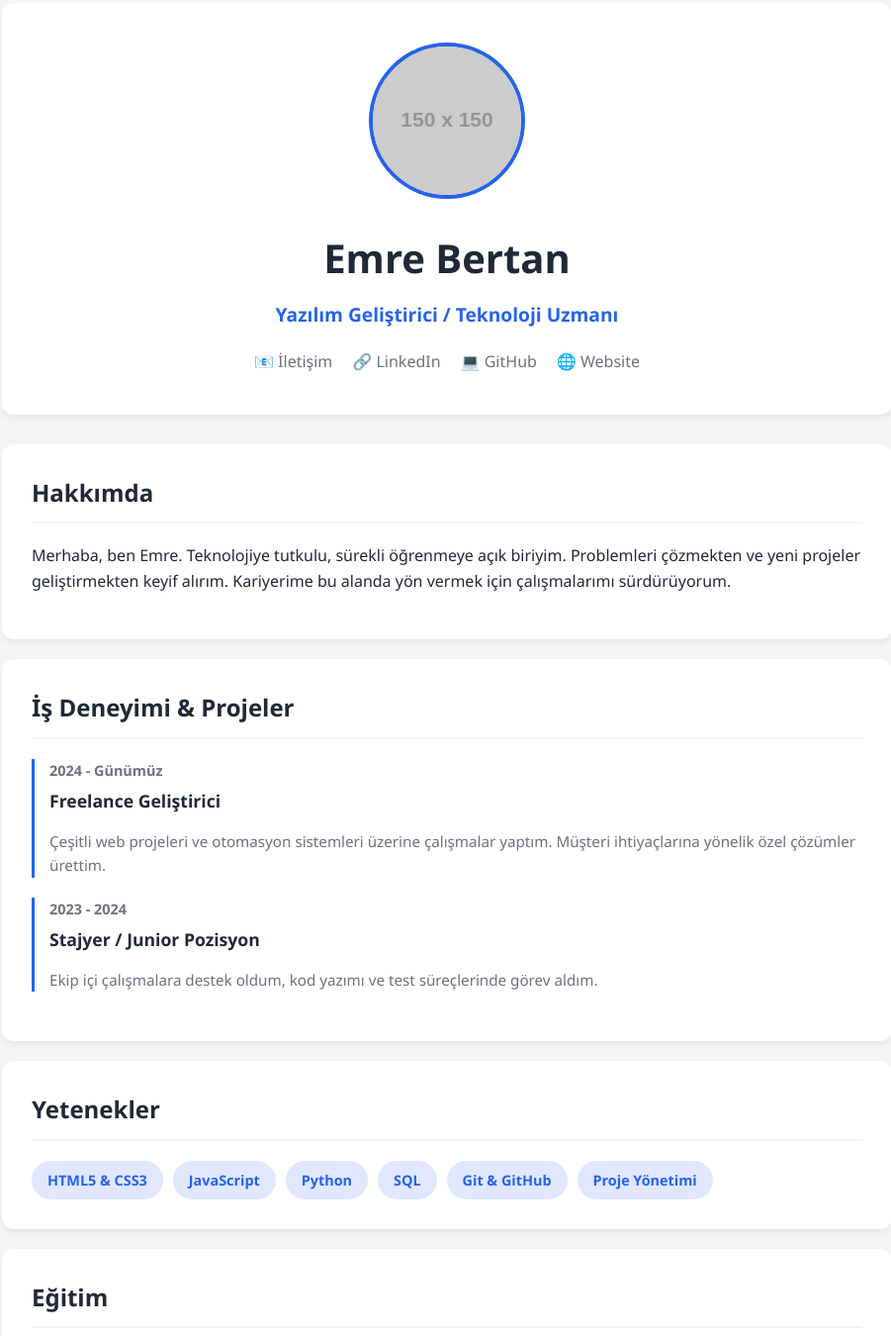
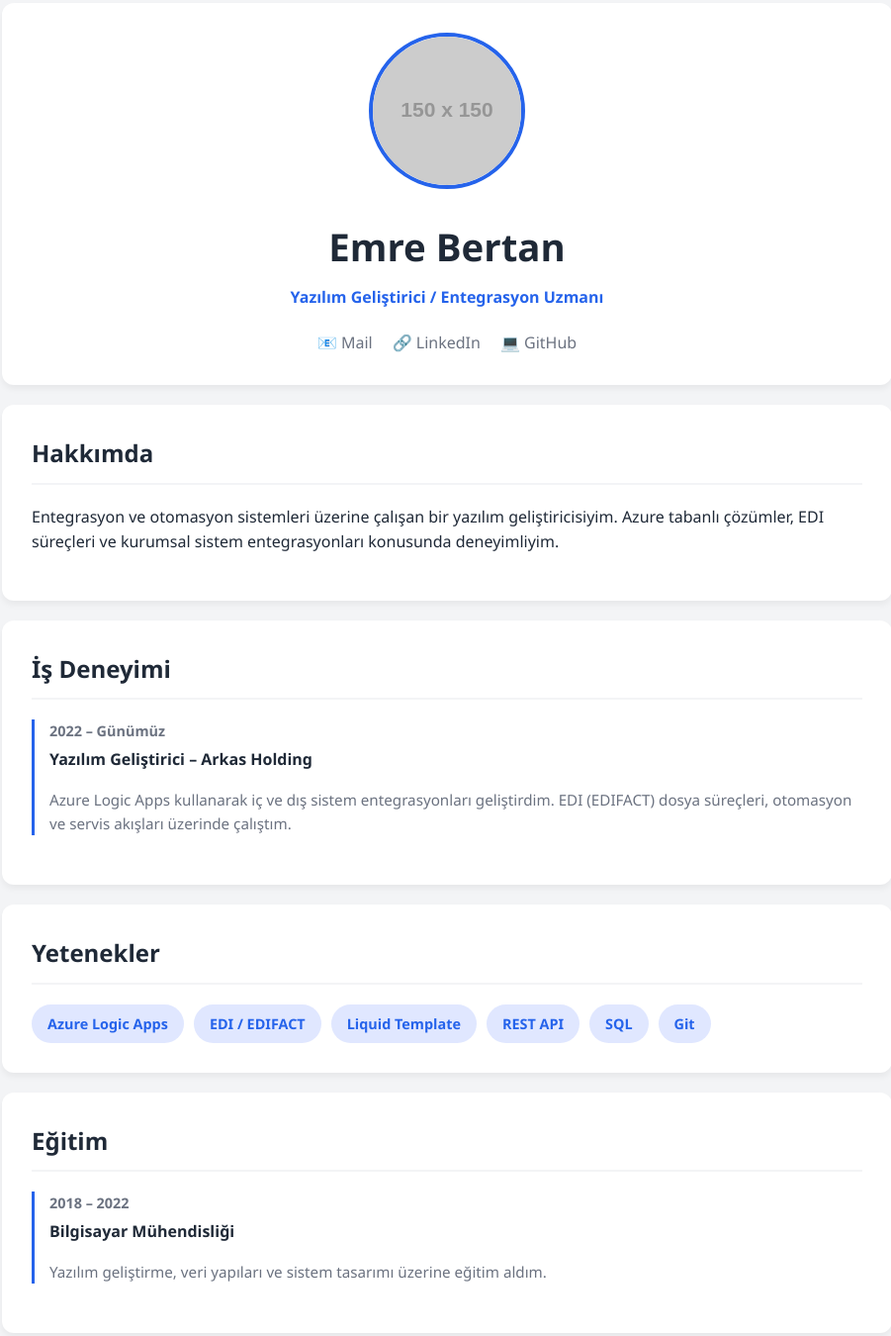
Before and after one commit to emrebertan/emrebertan.github.io, a plain HTML site: page index.html in a window 1280 px wide. Shown: the part 37-1387 px from the top of the page at 99% size, without its empty margins (188-1089 px from the left). Drawn offline with Linux system fonts and the light colour scheme; placeholder pictures from the web are drawn by us.

Commit message:
update: index.html.2

```diff
--- a/index.html
+++ b/index.html
@@ -5,9 +5,8 @@
     <meta name="viewport" content="width=device-width, initial-scale=1.0">
     <title>Emre Bertan - CV & Portfolyo</title>
     <style>
-        /* Genel Ayarlar */
         :root {
-            --primary-color: #2563eb; /* Mavi tonu */
+            --primary-color: #2563eb;
             --text-dark: #1f2937;
             --text-light: #6b7280;
             --bg-color: #f3f4f6;
@@ -17,7 +16,6 @@
         body {
             font-family: 'Segoe UI', Tahoma, Geneva, Verdana, sans-serif;
             margin: 0;
-            padding: 0;
             background-color: var(--bg-color);
             color: var(--text-dark);
             line-height: 1.6;
@@ -29,37 +27,36 @@
             padding: 0 20px;
         }
 
-        /* Header / Profil Kısmı */
-        header {
+        header, section {
             background-color: var(--card-bg);
-            padding: 40px;
+            padding: 30px;
             border-radius: 12px;
             box-shadow: 0 4px 6px rgba(0,0,0,0.05);
+            margin-bottom: 20px;
+        }
+
+        header {
             text-align: center;
-            margin-bottom: 30px;
         }
 
         .profile-img {
             width: 150px;
             height: 150px;
             border-radius: 50%;
-            object-fit: cover;
             border: 4px solid var(--primary-color);
             margin-bottom: 20px;
-            background-color: #ddd; /* Resim yoksa gri görünür */
+            object-fit: cover;
         }
 
         h1 {
             margin: 0;
-            font-size: 2.5rem;
-            color: var(--text-dark);
+            font-size: 2.4rem;
         }
 
         .title {
             color: var(--primary-color);
             font-weight: 600;
-            font-size: 1.2rem;
-            margin-top: 10px;
+            margin-top: 8px;
             display: block;
         }
 
@@ -75,30 +72,14 @@
             text-decoration: none;
             color: var(--text-light);
             font-weight: 500;
-            transition: color 0.3s;
-        }
-
-        .contact-info a:hover {
-            color: var(--primary-color);
-        }
-
-        /* Bölümler (Section) */
-        section {
-            background-color: var(--card-bg);
-            padding: 30px;
-            border-radius: 12px;
-            box-shadow: 0 4px 6px rgba(0,0,0,0.05);
-            margin-bottom: 20px;
         }
 
         h2 {
+            margin-top: 0;
             border-bottom: 2px solid var(--bg-color);
             padding-bottom: 10px;
-            margin-top: 0;
-            color: var(--text-dark);
         }
 
-        /* Deneyim ve Eğitim Listesi */
         .timeline-item {
             margin-bottom: 20px;
             padding-left: 15px;
@@ -112,7 +93,6 @@
         }
 
         .timeline-title {
-            font-size: 1.1rem;
             font-weight: bold;
             margin: 5px 0;
         }
@@ -122,7 +102,6 @@
             font-size: 0.95rem;
         }
 
-        /* Yetenek Etiketleri */
         .skills-container {
             display: flex;
             flex-wrap: wrap;
@@ -138,18 +117,11 @@
             font-size: 0.9rem;
         }
 
-        /* Footer */
         footer {
             text-align: center;
             padding: 20px;
             color: var(--text-light);
             font-size: 0.9rem;
-        }
-
-        /* Mobil Uyumluluk */
-        @media (max-width: 600px) {
-            h1 { font-size: 2rem; }
-            .container { margin: 20px auto; }
         }
     </style>
 </head>
@@ -159,42 +131,33 @@
 
     <header>
         <img src="https://via.placeholder.com/150" alt="Emre Bertan" class="profile-img">
+        <h1>Emre Bertan</h1>
+        <span class="title">Yazılım Geliştirici / Entegrasyon Uzmanı</span>
 
-            <h1>Emre Bertan</h1>
-            <span class="title">Yazılım Geliştirici / Teknoloji Uzmanı</span> <div class="contact-info">
-                <a href="mailto:email@ornek.com">📧 İletişim</a>
+        <div class="contact-info">
+            <a href="mailto:email@ornek.com">📧 Mail</a>
             <a href="#">🔗 LinkedIn</a>
             <a href="#">💻 GitHub</a>
-                <a href="#">🌐 Website</a>
         </div>
     </header>
 
     <section>
         <h2>Hakkımda</h2>
         <p>
-                Merhaba, ben Emre. Teknolojiye tutkulu, sürekli öğrenmeye açık biriyim.
-                Problemleri çözmekten ve yeni projeler geliştirmekten keyif alırım.
-                Kariyerime bu alanda yön vermek için çalışmalarımı sürdürüyorum.
+            Entegrasyon ve otomasyon sistemleri üzerine çalışan bir yazılım geliştiricisiyim.
+            Azure tabanlı çözümler, EDI süreçleri ve kurumsal sistem entegrasyonları konusunda deneyimliyim.
         </p>
     </section>
 
     <section>
-            <h2>İş Deneyimi & Projeler</h2>
+        <h2>İş Deneyimi</h2>
 
         <div class="timeline-item">
-                <div class="timeline-date">2024 - Günümüz</div>
-                <div class="timeline-title">Freelance Geliştirici</div>
+            <div class="timeline-date">2022 – Günümüz</div>
+            <div class="timeline-title">Yazılım Geliştirici – Arkas Holding</div>
             <p class="timeline-desc">
-                    Çeşitli web projeleri ve otomasyon sistemleri üzerine çalışmalar yaptım.
-                    Müşteri ihtiyaçlarına yönelik özel çözümler ürettim.
-                </p>
-            </div>
-
-            <div class="timeline-item">
-                <div class="timeline-date">2023 - 2024</div>
-                <div class="timeline-title">Stajyer / Junior Pozisyon</div>
-                <p class="timeline-desc">
-                    Ekip içi çalışmalara destek oldum, kod yazımı ve test süreçlerinde görev aldım.
+                Azure Logic Apps kullanarak iç ve dış sistem entegrasyonları geliştirdim.
+                EDI (EDIFACT) dosya süreçleri, otomasyon ve servis akışları üzerinde çalıştım.
             </p>
         </div>
     </section>
@@ -202,28 +165,30 @@
     <section>
         <h2>Yetenekler</h2>
         <div class="skills-container">
-                <span class="skill-tag">HTML5 & CSS3</span>
-                <span class="skill-tag">JavaScript</span>
-                <span class="skill-tag">Python</span>
+            <span class="skill-tag">Azure Logic Apps</span>
+            <span class="skill-tag">EDI / EDIFACT</span>
+            <span class="skill-tag">Liquid Template</span>
+            <span class="skill-tag">REST API</span>
             <span class="skill-tag">SQL</span>
-                <span class="skill-tag">Git & GitHub</span>
-                <span class="skill-tag">Proje Yönetimi</span>
+            <span class="skill-tag">Git</span>
         </div>
     </section>
 
     <section>
         <h2>Eğitim</h2>
         <div class="timeline-item">
-                <div class="timeline-date">2020 - 2024</div>
-                <div class="timeline-title">Üniversite / Bölüm Adı</div>
-                <p class="timeline-desc">İlgili fakülte, not ortalaması veya önemli başarılar.</p>
+            <div class="timeline-date">2018 – 2022</div>
+            <div class="timeline-title">Bilgisayar Mühendisliği</div>
+            <p class="timeline-desc">
+                Yazılım geliştirme, veri yapıları ve sistem tasarımı üzerine eğitim aldım.
+            </p>
         </div>
     </section>
 
 </div>
 
 <footer>
-        &copy; 2026 Emre Bertan. Tüm hakları saklıdır.
+    &copy; 2026 Emre Bertan
 </footer>
 
 </body>
```
Lines whose indentation alone changed are shown as unchanged.
